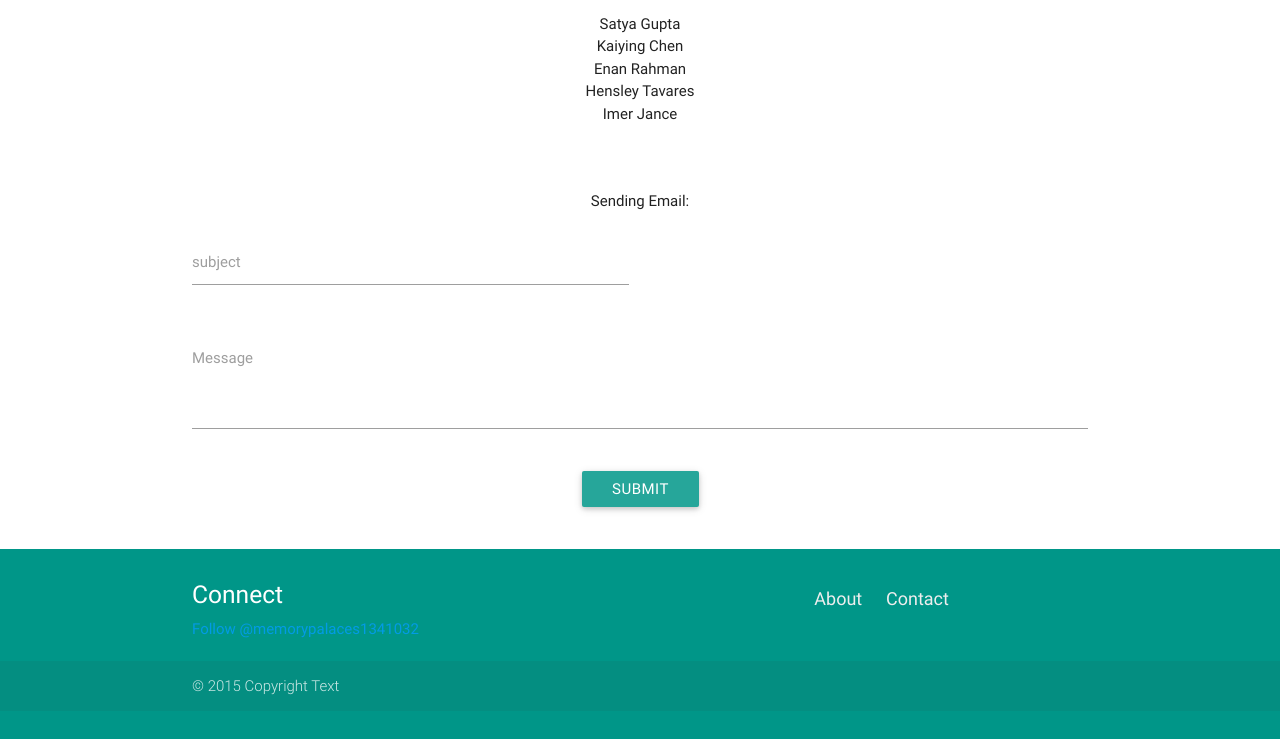
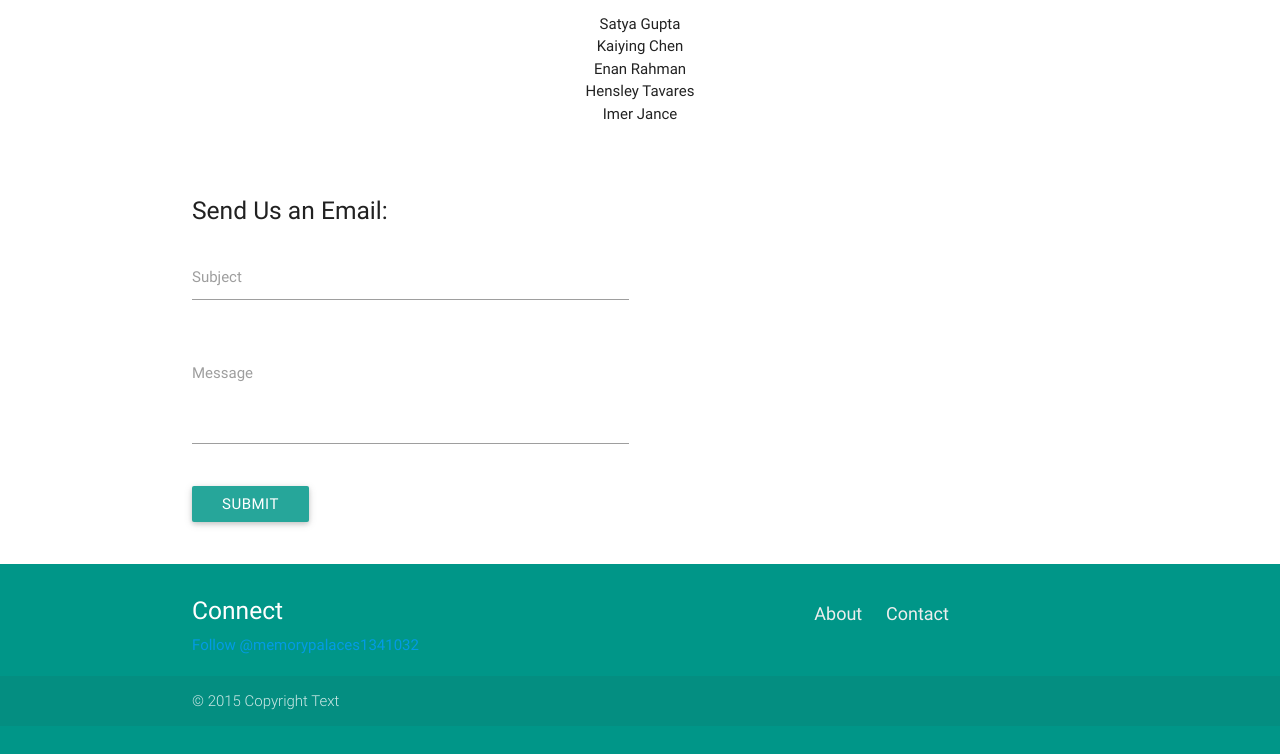
Before and after one commit to ckyko/memorypalace, a Django app: page /contact/ in a window 1280 px wide. Shown: the part 154-908 px from the top of the page. Run offline with Django 3.2, Linux system fonts and the light colour scheme; the visitor is signed in with stand-in values (Sample User, id 1); some libraries are stand-ins or nearby versions.

Commit message:
minor contact us page changes

```diff
--- a/MemoryPalace/coreapp/templates/contact.html
+++ b/MemoryPalace/coreapp/templates/contact.html
@@ -1,6 +1,7 @@
 {% extends "index.html" %}
 {% block body %}
-  <div align="center" id="index-banner" class="container section no-pad-bot">
+  <div id="index-banner" class="container section no-pad-bot">
+    <div align="center">
         <h3 class="header center-align teal-text text-darken-4">Memory Palaces Team</h3>
         <div style="width:600px">
           <ul>
@@ -11,8 +12,9 @@
             <li>Imer Jance</li>
           </ul>
         </div><br><br>
+      </div>
       {% if send_email == True %}
-      <h6>Sending Email:</h6>
+      <h5>Send Us an Email:</h5>
       <p>{{ status_msg }}</p>
     <div class="row">
       <form class="col s12"  method="post" enctype="multipart/form-data" action="">
@@ -20,11 +22,11 @@
         <div class="row">
           <div class="input-field col s6">
             <input id="subject_text" name ='subject_text' type="text" length="100">
-            <label for="subject_text">subject</label>
+            <label for="subject_text">Subject</label>
           </div>
         </div>
         <div class="row">
-          <div class="input-field col s12">
+          <div class="input-field col s6">
             <textarea id="message_textarea" name='message_textarea' class="materialize-textarea"
                       length="2500"></textarea>
             <label for="message_textarea">Message</label>
```
Also changed, not shown: MemoryPalace/coreapp/tests/test_functionality.py (+1 -1 lines).
